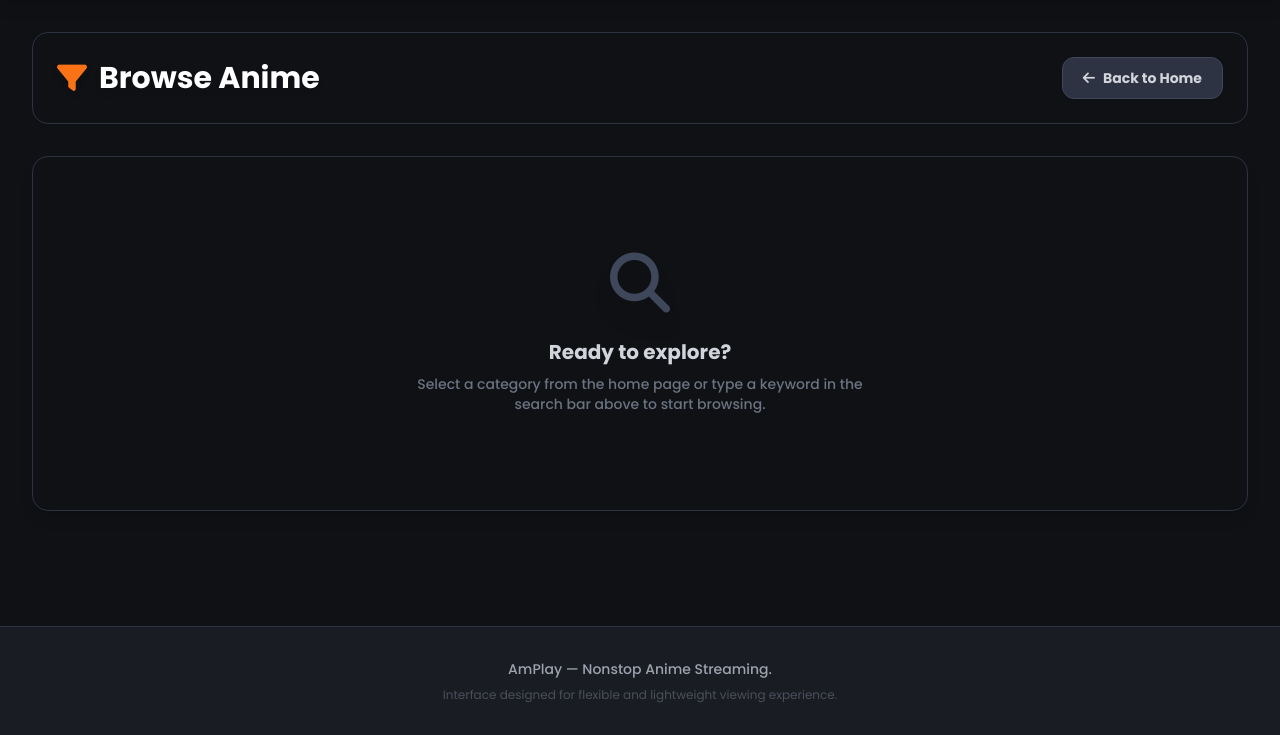
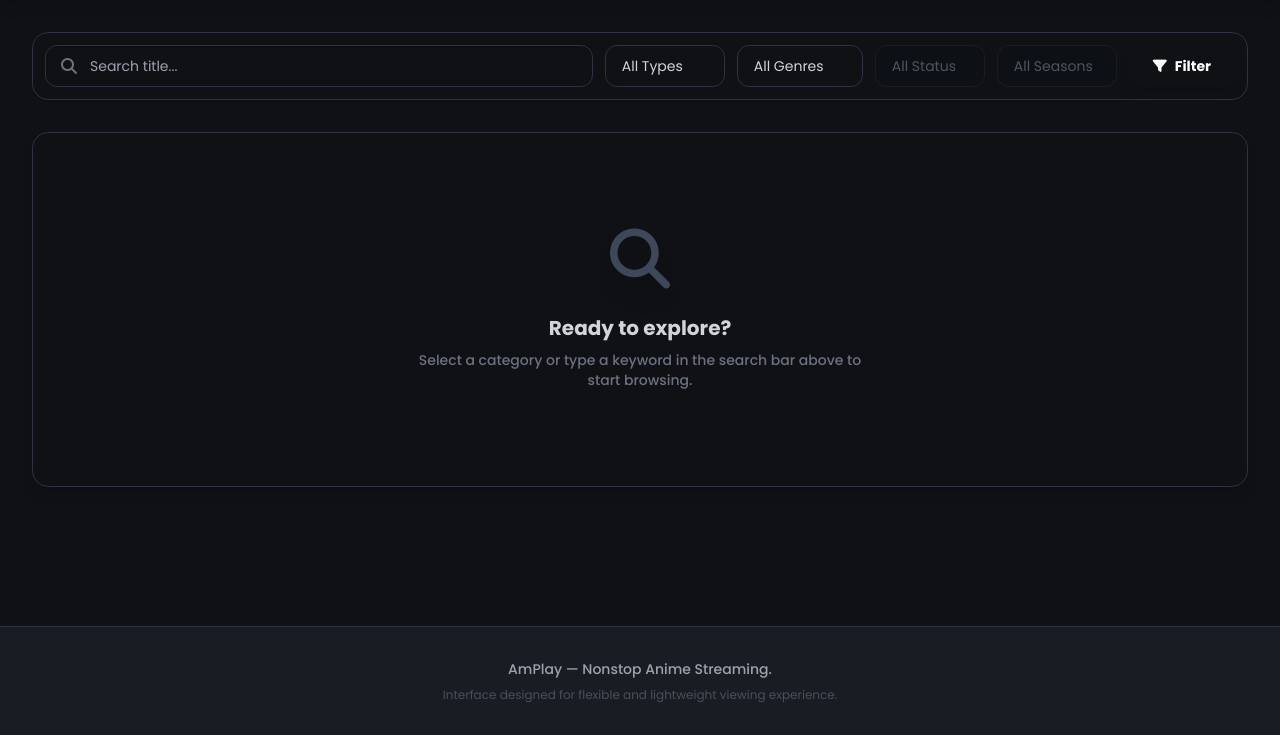
Before and after one commit to Has6y8/AmPlay, a Laravel app: page /search in a window 1280 px wide. Shown: the part 65-800 px from the top of the page. Run offline with Laravel 12, Linux system fonts and the light colour scheme; some libraries are stand-ins or nearby versions.

Commit message:
Search Update

```diff
--- a/resources/views/search.blade.php
+++ b/resources/views/search.blade.php
@@ -3,65 +3,87 @@
 
 @section('content')
 <div class="fade-in">
-        {{-- Header Area: Tombol Back & Teks Dinamis --}}
-        <div class="flex items-center justify-between flex-wrap gap-4 mb-8 bg-card/50 backdrop-blur-md p-6 rounded-2xl border border-[#2d3342] shadow-sm">
-            <div>
-                {{-- Elemen Teks Dinamis: Mengikuti Parameter Pencarian --}}
-                <h1 class="text-2xl md:text-3xl font-extrabold text-white flex items-center gap-3 drop-shadow-md">
-                    <i class="fa-solid fa-filter text-orange"></i>
-                    @if (!empty($params['q']))
-                        Search Results: <span class="text-transparent bg-clip-text bg-gradient-to-r from-orange to-yellow-400">"{{ $params['q'] }}"</span>
-                    @elseif (!empty($params['genre']))
-                        Genre: <span class="text-transparent bg-clip-text bg-gradient-to-r from-orange to-yellow-400 capitalize">{{ $params['genre'] }}</span>
-                    @elseif (!empty($params['type']))
-                        Type: <span class="text-transparent bg-clip-text bg-gradient-to-r from-orange to-yellow-400 capitalize">{{ $params['type'] }}</span>
-                    @else
-                        Browse Anime
-                    @endif
-                </h1>
 
-                {{-- Elemen Teks Dinamis: Penghitung Hasil --}}
-                @if (!empty($params) && count($results) > 0)
-                    <p class="text-gray-400 text-sm mt-3 font-medium flex items-center gap-2">
-                        <span class="bg-green-500/10 text-green-500 px-2.5 py-1 rounded-md border border-green-500/20 font-bold">
-                            Found {{ count($results) }} anime
-                        </span>
-                        <span class="bg-[#2d3342] px-2.5 py-1 rounded-md border border-[#3f475a] text-gray-300">
-                            Page {{ $page }}
-                        </span>
-                    </p>
-                @endif
+    {{-- Bilah Filter Dinamis (Berada di dalam konten utama) --}}
+    <form action="{{ route('search') }}" method="GET" class="bg-card/60 backdrop-blur-md border border-[#2d3342] p-3 rounded-2xl flex flex-wrap gap-3 mb-8 shadow-sm">
+
+        {{-- Search Bar --}}
+        <div class="flex-1 min-w-[200px] relative group">
+            <i class="fa-solid fa-magnifying-glass absolute left-4 top-1/2 -translate-y-1/2 text-gray-500 group-focus-within:text-orange transition-colors"></i>
+            <input type="text" name="q" value="{{ request('q') }}" placeholder="Search title..."
+                   class="w-full bg-[#0f1115] border border-[#2d3342] text-white rounded-xl pl-11 pr-4 py-2.5 focus:border-orange focus:ring-2 focus:ring-orange/20 outline-none transition-all text-sm shadow-inner">
         </div>
 
-            {{-- Tombol Back Dipertahankan --}}
-            <a href="{{ route('home') }}" class="text-sm font-bold bg-[#2d3342] text-gray-300 hover:text-white hover:bg-orange px-5 py-2.5 rounded-xl transition-all duration-300 border border-[#3f475a] hover:border-orange flex items-center gap-2 shadow-sm hover:-translate-y-1">
-                <i class="fa-solid fa-arrow-left"></i> Back to Home
-            </a>
-        </div>
+        {{-- Dropdown: Types --}}
+        <select name="type" class="bg-[#0f1115] border border-[#2d3342] text-gray-300 rounded-xl px-4 py-2.5 text-sm focus:border-orange focus:ring-2 focus:ring-orange/20 outline-none appearance-none cursor-pointer hover:bg-[#1a1c23] transition-colors min-w-[120px]">
+            <option value="">All Types</option>
+            <option value="TV" @selected(request('type') == 'TV')>TV</option>
+            <option value="Movie" @selected(request('type') == 'Movie')>Movie</option>
+            <option value="OVA" @selected(request('type') == 'OVA')>OVA</option>
+            <option value="ONA" @selected(request('type') == 'ONA')>ONA</option>
+            <option value="Special" @selected(request('type') == 'Special')>Special</option>
+        </select>
 
-        {{-- Area Hasil Pencarian --}}
+        {{-- Dropdown: Genres --}}
+        <select name="genre" class="bg-[#0f1115] border border-[#2d3342] text-gray-300 rounded-xl px-4 py-2.5 text-sm focus:border-orange focus:ring-2 focus:ring-orange/20 outline-none appearance-none cursor-pointer hover:bg-[#1a1c23] transition-colors min-w-[120px]">
+            <option value="">All Genres</option>
+            <option value="action" @selected(request('genre') == 'action')>Action</option>
+            <option value="adventure" @selected(request('genre') == 'adventure')>Adventure</option>
+            <option value="comedy" @selected(request('genre') == 'comedy')>Comedy</option>
+            <option value="drama" @selected(request('genre') == 'drama')>Drama</option>
+            <option value="fantasy" @selected(request('genre') == 'fantasy')>Fantasy</option>
+            <option value="romance" @selected(request('genre') == 'romance')>Romance</option>
+            <option value="sci-fi" @selected(request('genre') == 'sci-fi')>Sci-Fi</option>
+            <option value="supernatural" @selected(request('genre') == 'supernatural')>Supernatural</option>
+            <option value="mystery" @selected(request('genre') == 'mystery')>Mystery</option>
+            <option value="horror" @selected(request('genre') == 'horror')>Horror</option>
+            <option value="sports" @selected(request('genre') == 'sports')>Sports</option>
+        </select>
+
+        {{-- Dropdown Dummy Visual (Agar tampilan utuh seperti referensi) --}}
+        <select disabled class="bg-[#0f1115]/50 border border-[#2d3342]/50 text-gray-500 rounded-xl px-4 py-2.5 text-sm outline-none appearance-none cursor-not-allowed min-w-[110px]">
+            <option>All Status</option>
+        </select>
+
+        <select disabled class="bg-[#0f1115]/50 border border-[#2d3342]/50 text-gray-500 rounded-xl px-4 py-2.5 text-sm outline-none appearance-none cursor-not-allowed min-w-[120px]">
+            <option>All Seasons</option>
+        </select>
+
+        {{-- Tombol Submit --}}
+        <button type="submit" class="bg-gradient-to-r from-orange to-[#ea580c] hover:scale-105 text-white px-6 py-2.5 rounded-xl text-sm font-bold transition-transform shadow-lg shadow-orange/20 flex items-center gap-2 cursor-pointer">
+            <i class="fa-solid fa-filter"></i> Filter
+        </button>
+    </form>
+
+    {{-- Area Hasil Pencarian & Teks Dinamis --}}
     @if (empty($params))
-            {{-- Empty State 1: Awal Membuka Halaman (Dengan Animasi Interaktif 2D) --}}
+        {{-- Empty State 1: Awal Membuka Halaman (Animasi Interaktif 2D) --}}
         <div class="text-center py-24 bg-card/60 backdrop-blur-md rounded-2xl border border-[#2d3342] text-gray-500 shadow-lg relative overflow-hidden group" id="empty-state-container">
             <div id="interactive-icon" class="text-6xl mb-6 text-[#3f475a] transition-transform duration-100 ease-out inline-block drop-shadow-xl">
                 <i class="fa-solid fa-magnifying-glass"></i>
             </div>
             <h2 class="text-xl font-bold text-gray-300 mb-2">Ready to explore?</h2>
-                <p class="text-sm font-medium text-gray-500 max-w-md mx-auto">Select a category from the home page or type a keyword in the search bar above to start browsing.</p>
+            <p class="text-sm font-medium text-gray-500 max-w-md mx-auto">Select a category or type a keyword in the search bar above to start browsing.</p>
         </div>
 
     @elseif (count($results) === 0)
-            {{-- Empty State 2: Hasil Tidak Ditemukan (Dengan Animasi Interaktif 2D) --}}
+        {{-- Empty State 2: Hasil Tidak Ditemukan (Animasi Interaktif 2D) --}}
         <div class="text-center py-24 bg-card/60 backdrop-blur-md rounded-2xl border border-[#2d3342] text-gray-500 shadow-lg relative overflow-hidden" id="empty-state-container">
             <div id="interactive-icon" class="text-6xl mb-6 text-red-500/50 transition-transform duration-100 ease-out inline-block drop-shadow-xl">
                 <i class="fa-regular fa-face-frown"></i>
             </div>
             <h2 class="text-xl font-bold text-gray-300 mb-2">No anime found</h2>
-                <p class="text-sm font-medium text-gray-500 max-w-md mx-auto">We couldn't find any anime matching your criteria. Try adjusting your filters or keywords.</p>
+            <p class="text-sm font-medium text-gray-500 max-w-md mx-auto">We couldn't find any anime matching your criteria. Try adjusting your filters.</p>
         </div>
 
     @else
-            {{-- Grid Hasil Pencarian dengan Efek 2D Transform CSS --}}
+        {{-- Header Hasil --}}
+        <div class="mb-5 flex justify-between items-center">
+            <h2 class="text-xl font-bold text-white flex items-center gap-2"><i class="fa-solid fa-list text-orange"></i> Search Results</h2>
+            <p class="text-sm text-gray-400 bg-[#2d3342] px-3 py-1 rounded-md border border-[#3f475a]">Found <span class="text-white font-bold">{{ count($results) }}</span> anime</p>
+        </div>
+
+        {{-- Grid Hasil Pencarian --}}
         <div class="grid grid-cols-2 sm:grid-cols-3 md:grid-cols-4 lg:grid-cols-5 gap-5">
             @foreach ($results as $anime)
                 <a href="{{ route('anime.show', $anime['id']) }}" class="anime-card bg-card rounded-xl overflow-hidden group block border border-[#2d3342] shadow-sm relative" data-tilt data-tilt-glare data-tilt-max-glare="0.3" data-tilt-scale="1.05">
@@ -77,7 +99,6 @@
                                 <i class="fa-solid fa-image"></i>
                             </div>
                         @endif
-                            {{-- Overlay 2D Gradient --}}
                         <div class="absolute inset-0 bg-gradient-to-t from-[#0f1115] via-[#0f1115]/40 to-transparent opacity-80 group-hover:opacity-100 transition-opacity duration-300"></div>
                     </div>
                     <div class="absolute bottom-0 left-0 right-0 p-4 transform translate-y-2 group-hover:translate-y-0 transition-transform duration-300">
@@ -90,7 +111,7 @@
             @endforeach
         </div>
 
-            {{-- Paginasi Dinamis Dipertahankan 100% Logikanya --}}
+        {{-- Paginasi Dinamis --}}
         @if ($page > 1 || count($results) >= 20)
             <div class="mt-14 flex justify-center items-center gap-3">
                 @if ($page > 1)
@@ -121,7 +142,7 @@
     @endif
 </div>
 
-    {{-- Script untuk Animasi Interaktif 2D pada Empty State --}}
+{{-- Skrip Animasi Interaktif 2D --}}
 @if (empty($params) || count($results) === 0)
     <script>
         document.addEventListener('DOMContentLoaded', function() {
@@ -130,18 +151,15 @@
 
             if(container && icon) {
                 container.addEventListener('mousemove', (e) => {
-                        // Menghitung posisi kursor relatif terhadap tengah container
                     const rect = container.getBoundingClientRect();
                     const x = e.clientX - rect.left - rect.width / 2;
                     const y = e.clientY - rect.top - rect.height / 2;
 
-                        // Menerapkan 2D Transform CSS agar ikon mengikuti kursor secara halus (Parallax 2D)
                     icon.style.transform = `translate(${x * 0.1}px, ${y * 0.1}px) rotate(${x * 0.05}deg) scale(1.1)`;
-                        icon.style.color = '#f97316'; // Berubah menjadi oranye saat diinteraksi
+                    icon.style.color = '#f97316';
                 });
 
                 container.addEventListener('mouseleave', () => {
-                        // Mengembalikan ke posisi semula
                     icon.style.transform = `translate(0px, 0px) rotate(0deg) scale(1)`;
                     icon.style.color = '';
                 });
```
Lines whose indentation alone changed are shown as unchanged.
